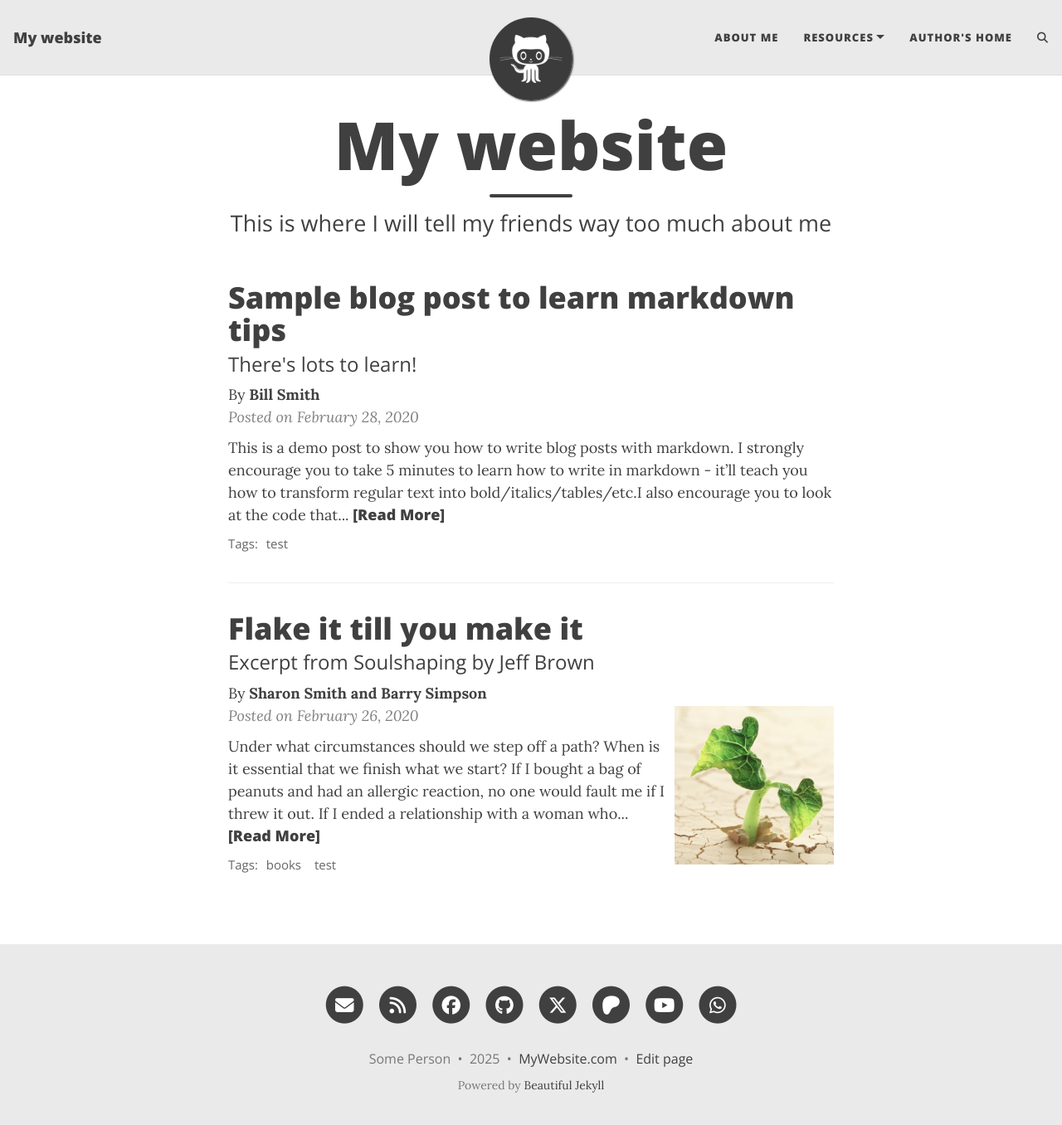
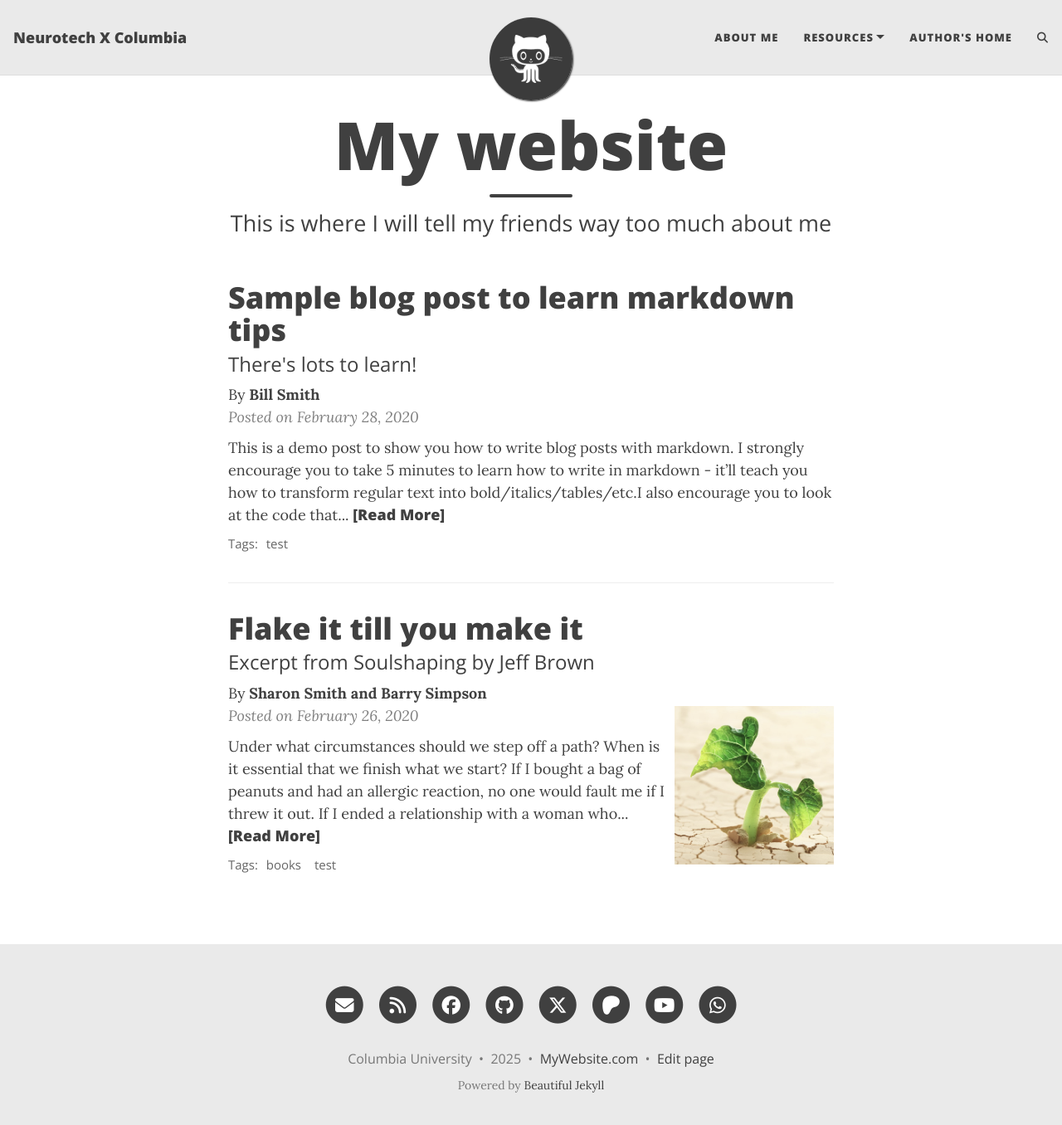
Before and after one commit to Neurotech-X-Columbia/Neurotech-X-Columbia.github.io, a Jekyll site: the page built from index.html, in a window 1280 px wide and 1369 px high. Shown: the top 1356 px of the window at 83% size. Built offline with Jekyll 4.4.1, drawn with Linux system fonts in a browser that asks for light colours; the list of posts is cut into pages by our own code; comment, search, counter and statistics services are not loaded.

Commit message:
Update _config.yml

```diff
--- a/_config.yml
+++ b/_config.yml
@@ -10,10 +10,10 @@
 ############################
 
 # Name of website
-title: My website
+title: Neurotech X Columbia
 
 # Your name to show in the footer
-author: Some Person
+author: Columbia University
 
 ###############################################
 # --- List of links in the navigation bar --- #
```
